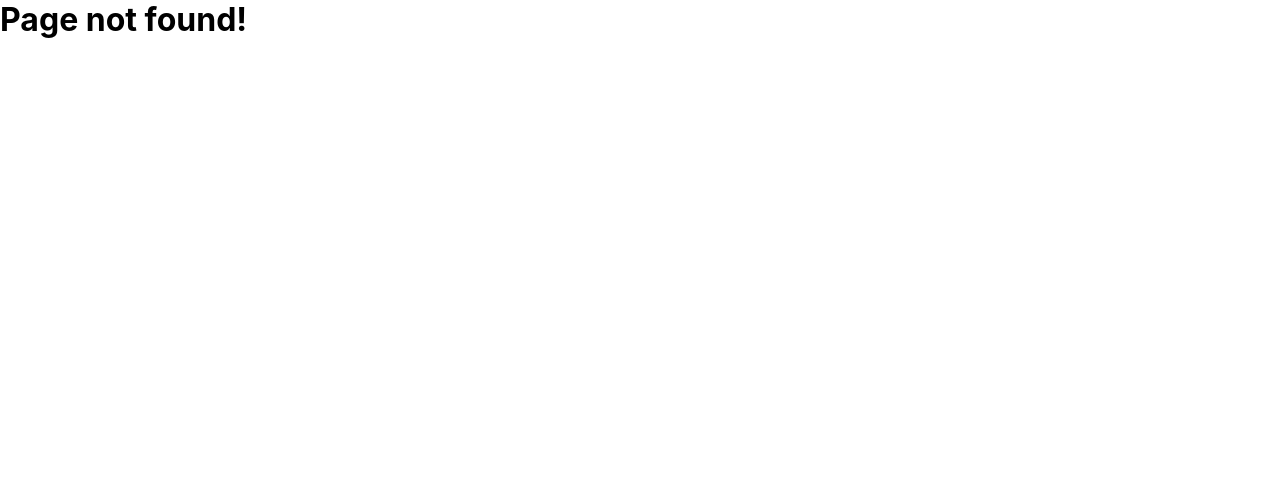
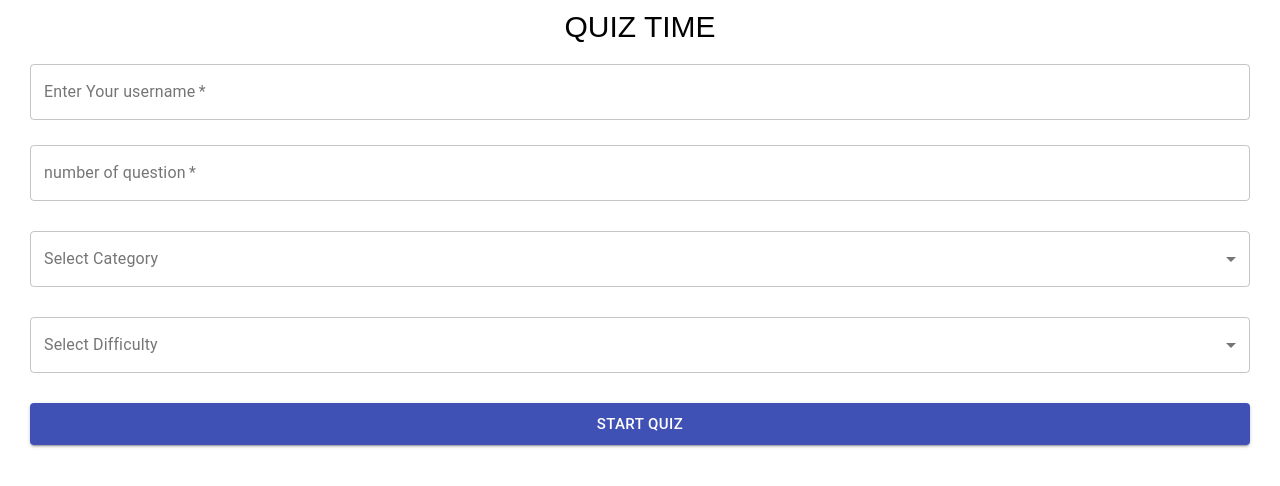
Before and after one commit to quiz-busters/Frontend, a React (Create React App) app: page /quizform in a window 1280 px wide. Before the commit this address had no page. Shown: the top 486 px of the page. Built offline with nearby package versions, Linux system fonts and the light colour scheme.

Commit message:
add quiz question page

```diff
--- a/src/App.js
+++ b/src/App.js
@@ -1,5 +1,5 @@
 import { Route, Routes } from "react-router-dom";
-import { QuizForm } from "./pages";
+import { Quiz, QuizForm } from "./pages";
 import Login from "./pages/Login";
 import Register from "./pages/Register";
 
@@ -10,7 +10,9 @@ function App() {
     <Routes>
       <Route path="/register" element={<Register/>}/>
       <Route path="/login" element={<Login/>}/>
-      <Route path="/quiz" element={<QuizForm/>}/>
+      <Route path="/quizform" element={<QuizForm/>}/>
+      <Route path="/quiz" element={<Quiz/>}/>
+
 
       <Route path="/*" element={<h1>Page not found!</h1>}/>
     </Routes>
--- /dev/null
+++ b/src/pages/Quiz/index.jsx
@@ -0,0 +1,25 @@
+import React from "react";
+
+const Quiz=()=>{
+
+
+    return(<>
+
+
+     <div className="quiz">
+        <span >Welcome Playername</span>
+
+
+      <div className="quizInfo">
+        <span>category: </span>
+        <span>Score: </span>
+        </div>
+
+       <h1>Question??</h1>
+
+            </div>
+         </>
+
+      )
+}
+export default Quiz
--- a/src/pages/QuizForm/index.jsx
+++ b/src/pages/QuizForm/index.jsx
@@ -1,8 +1,13 @@
 import React from "react";
-import { Button, MenuItem, TextField } from "@material-ui/core";
+import { Button, MenuItem, TextField,Field } from "@material-ui/core";
 import "./quizform.css";
 
 const QuizForm=()=>{
+
+    const handleSubmit=(e)=>{
+        e.preventDefault()
+        alert("submit form")
+    }
 
     return(<>
 
@@ -15,28 +20,32 @@ const QuizForm=()=>{
             <TextField
               style={{ marginBottom: 25 }}
               label="Enter Your username"
-              variant="outlined"/>
+              variant="outlined" required/>
 
-
+            <TextField type="number" variant="outlined" label="number of question"
+              style={{ marginBottom: 30 }}
+               InputProps={{
+                inputProps: {
+                 type: 'number',
+                 min: 5, max: 20,
+                },
+              }}
+               required />
 
 
               <TextField
               select
               label="Select Category"
               variant="outlined"
-              style={{ marginBottom: 30 }}
-
-             >
-
-            </TextField>
+              style={{ marginBottom: 30 }}>
+             </TextField>
 
             <TextField
               select
               label="Select Difficulty"
               variant="outlined"
-              style={{ marginBottom: 30 }}
+              style={{ marginBottom: 30 }} >
 
-            >
               <MenuItem key="Easy" value="easy">
                 Easy
               </MenuItem>
@@ -51,11 +60,7 @@ const QuizForm=()=>{
             <Button
               variant="contained"
               color="primary"
-              size="large"
-
-            >
-              Start Quiz
-            </Button>
+              size="large"  onClick={handleSubmit}> Start Quiz </Button>
           </div>
         </div>
 
--- a/src/pages/index.js
+++ b/src/pages/index.js
@@ -1,3 +1,5 @@
 export { default as Register } from './Register';
 export { default as Login } from './Login';
 export { default as QuizForm } from './QuizForm';
+
+export { default as Quiz } from './Quiz';
```
